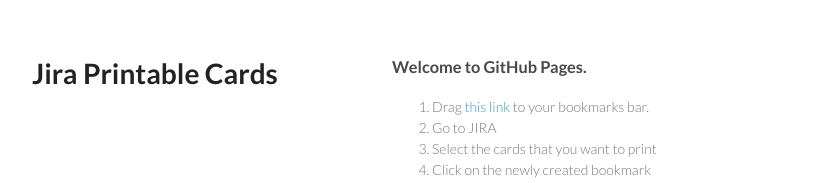
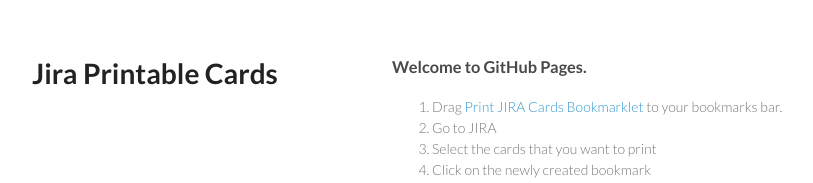
Before and after one commit to nu3commerce/jira-printable-cards, a plain HTML site: page index.html in a window 1280 px wide. Shown: the top 183 px of the page, without its empty margins (178-991 px from the left). Drawn offline with Linux system fonts and the light colour scheme.

Commit message:
Page instructions

```diff
--- a/index.html
+++ b/index.html
@@ -23,7 +23,7 @@
             <a id="getting-started" class="anchor" href="#getting-started" aria-hidden="true"><span class="octicon octicon-link"></span></a>Welcome to GitHub Pages.
         </h3>
         <ol>
-            <li>Drag <a href='javascript:(function(){ var script = document.createElement("script"); script.src = "https://avoinicu.github.io/jira-printable-cards/bookmarklet.js"; document.body.appendChild(script); document.body.removeChild(script); })();'>this link</a> to your bookmarks bar.</li>
+            <li>Drag <a href='javascript:(function(){ var script = document.createElement("script"); script.src = "https://avoinicu.github.io/jira-printable-cards/bookmarklet.js"; document.body.appendChild(script); document.body.removeChild(script); })();'>Print JIRA Cards Bookmarklet</a> to your bookmarks bar.</li>
             <li>Go to JIRA</li>
             <li>Select the cards that you want to print</li>
             <li>Click on the newly created bookmark</li>
```
